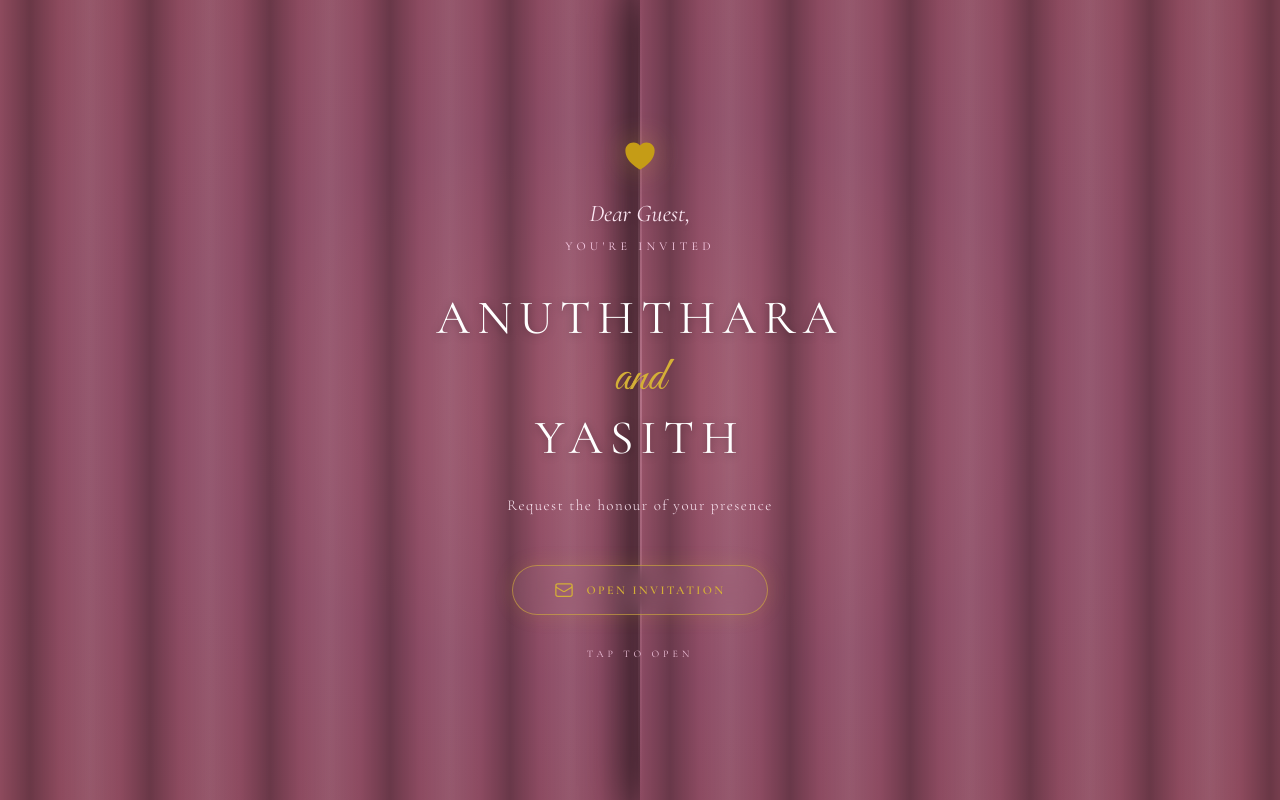
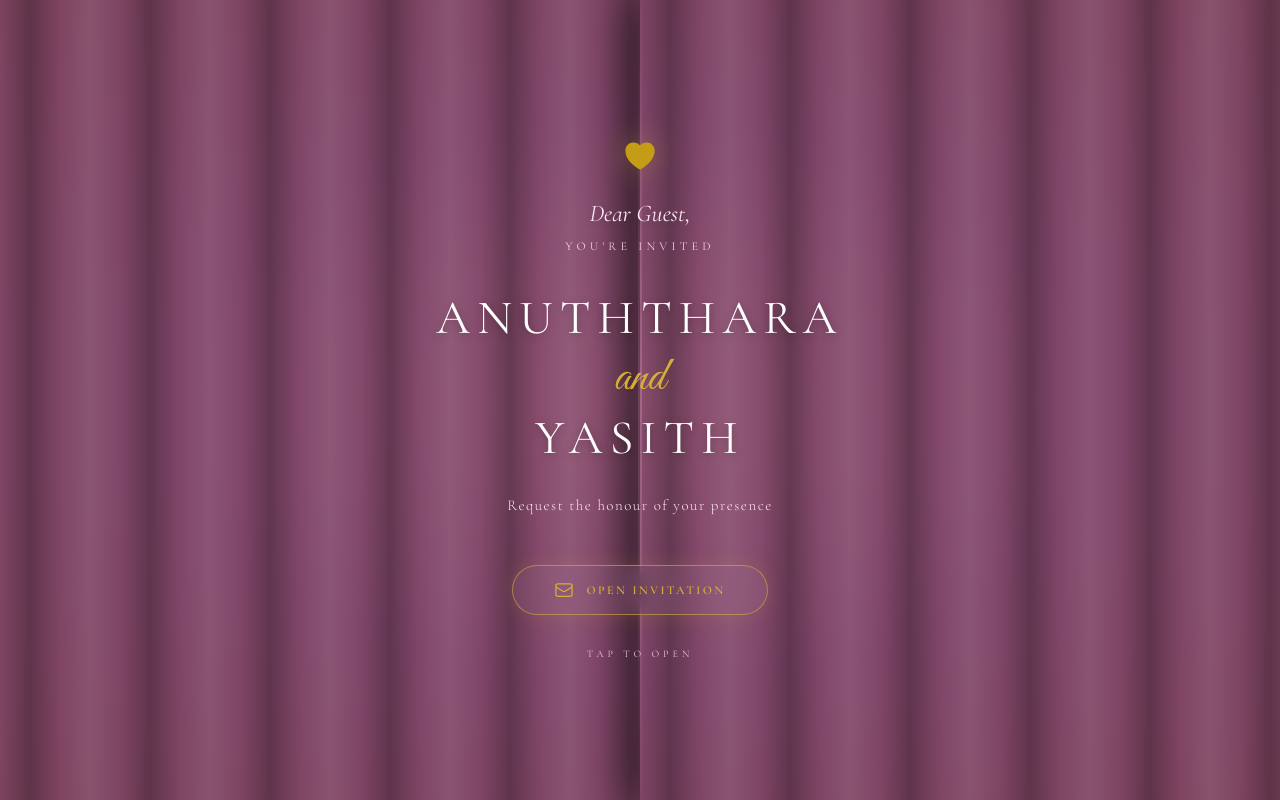
Before and after one commit to KaviniWickramasooriya/Wedding_App, a React (Create React App) app: page / in a window 1280 px wide. Built offline with nearby package versions, Linux system fonts and the light colour scheme.

Commit message:
Update Envelope component styles; adjust background colors and texture descriptions for improved aesthetics

```diff
--- a/src/components/Envelope.jsx
+++ b/src/components/Envelope.jsx
@@ -33,15 +33,15 @@ export default function Envelope({ onOpen }) {
         animate="initial"
         exit="open"
         variants={curtainOpenVariant}
-        style={{ transformOrigin: "left", backgroundColor: "#8e4a5d" }}
+        style={{ transformOrigin: "left", backgroundColor: "#7e445f" }}
         className="absolute top-0 left-0 h-full shadow-[15px_0_40px_rgba(0,0,0,0.4)] z-10 overflow-hidden"
       >
-        {/* Fabric Texture & Lighting (Deep Dusty Rose / Dark Mauve blend) */}
-        <div className="absolute inset-0 opacity-45 bg-[radial-gradient(ellipse_at_right,_var(--tw-gradient-stops))] from-[#ab6379] via-[#815194]/30 to-transparent pointer-events-none" />
+        {/* Fabric Texture & Lighting (Rich Dark Pink & Purple Lavender Blend) */}
+        <div className="absolute inset-0 opacity-45 bg-[radial-gradient(ellipse_at_right,_var(--tw-gradient-stops))] from-[#9d5d82] via-[#8c529c]/40 to-transparent pointer-events-none" />
         {/* Vertical Folds/Pleats */}
         <div className="absolute inset-0 pointer-events-none" style={pleatStyle} />
         {/* Edge Highlight */}
-        <div className="absolute top-0 right-0 w-[2px] h-full bg-gradient-to-b from-transparent via-[#c28399] to-transparent opacity-60" />
+        <div className="absolute top-0 right-0 w-[2px] h-full bg-gradient-to-b from-transparent via-[#b5769b] to-transparent opacity-60" />
       </motion.div>
 
       {/* --- RIGHT CURTAIN HALF (Pulls to the right edge by collapsing width) --- */}
@@ -50,15 +50,15 @@ export default function Envelope({ onOpen }) {
         animate="initial"
         exit="open"
         variants={curtainOpenVariant}
-        style={{ transformOrigin: "right", backgroundColor: "#8e4a5d" }}
+        style={{ transformOrigin: "right", backgroundColor: "#7e445f" }}
         className="absolute top-0 right-0 h-full shadow-[-15px_0_40px_rgba(0,0,0,0.4)] z-10 overflow-hidden"
       >
-        {/* Fabric Texture & Lighting (Deep Dusty Rose / Dark Mauve blend) */}
-        <div className="absolute inset-0 opacity-45 bg-[radial-gradient(ellipse_at_left,_var(--tw-gradient-stops))] from-[#ab6379] via-[#815194]/30 to-transparent pointer-events-none" />
+        {/* Fabric Texture & Lighting (Rich Dark Pink & Purple Lavender Blend) */}
+        <div className="absolute inset-0 opacity-45 bg-[radial-gradient(ellipse_at_left,_var(--tw-gradient-stops))] from-[#9d5d82] via-[#8c529c]/40 to-transparent pointer-events-none" />
         {/* Vertical Folds/Pleats */}
         <div className="absolute inset-0 pointer-events-none" style={pleatStyle} />
         {/* Edge Highlight */}
-        <div className="absolute top-0 left-0 w-[2px] h-full bg-gradient-to-b from-transparent via-[#c28399] to-transparent opacity-60" />
+        <div className="absolute top-0 left-0 w-[2px] h-full bg-gradient-to-b from-transparent via-[#b5769b] to-transparent opacity-60" />
       </motion.div>
 
       {/* --- CENTRAL CONTENT --- */}
```
